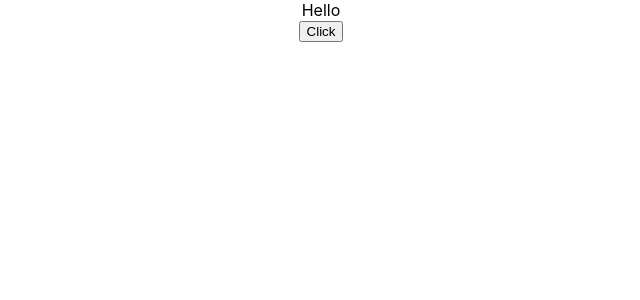
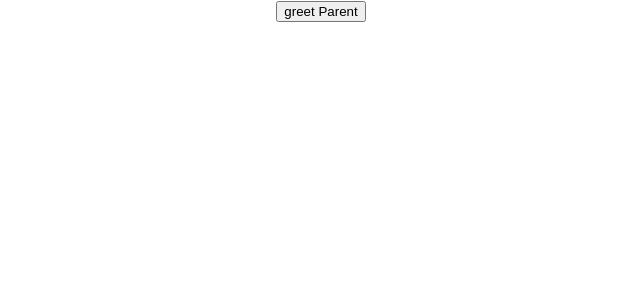
Before and after one commit to jrajpal5-singularity/react-hello-world, a React (Create React App) app: page / in a window 1280 px wide. Shown: the top 300 px of the page, without its empty margins (319-959 px from the left). Built offline with nearby package versions, Linux system fonts and the light colour scheme.

Commit message:
methods as props

```diff
--- a/src/App.js
+++ b/src/App.js
@@ -1,7 +1,7 @@
 import './App.css';
 import { Component } from 'react';
 
-import EventBind from './components/EventBind';
+import ParentComponent from './components/ParentComponent';
 
 // import {Greet} from './components/Greet';
 // function App() {
@@ -32,7 +32,7 @@
   render(){
   return (
     <div className="App">
-      <EventBind/>
+      <ParentComponent />
 
     </div>
   );
--- /dev/null
+++ b/src/components/ChildComponent.js
@@ -0,0 +1,11 @@
+import React from 'react'
+
+function ChildComponent(props) {
+  return (
+    <div>
+       <button onClick={() => props.greetHandler('child')}> greet Parent</button>
+    </div>
+  )
+}
+
+export default ChildComponent
--- /dev/null
+++ b/src/components/ParentComponent.js
@@ -0,0 +1,32 @@
+import React, { Component } from 'react'
+import ChildComponent from './ChildComponent'
+
+
+class ParentComponent extends Component {
+  constructor(props){
+    super(props)
+
+    this.state = {
+        parentName:'Parent'
+    }
+    this.greetParent = this.greetParent.bind(this)
+  }
+
+  greetParent(childName) {
+    alert(`Hello ${this.state.parentName} from ${childName}`)
+  }
+
+
+
+
+    render() {
+    return (
+      <div>
+        <ChildComponent greetHandler = {this.greetParent}/>
+      </div>
+
+    )
+  }
+}
+
+export default ParentComponent
```
